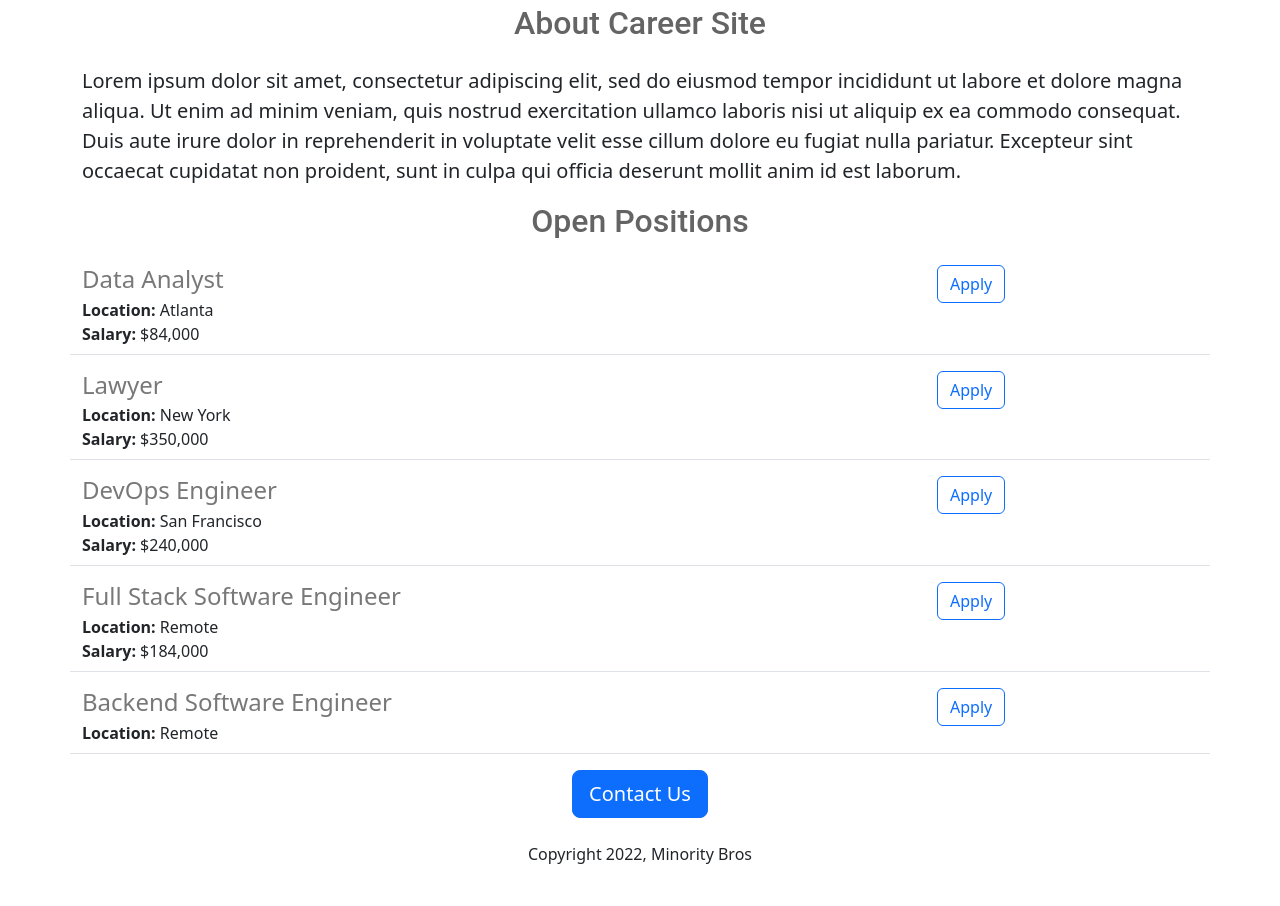
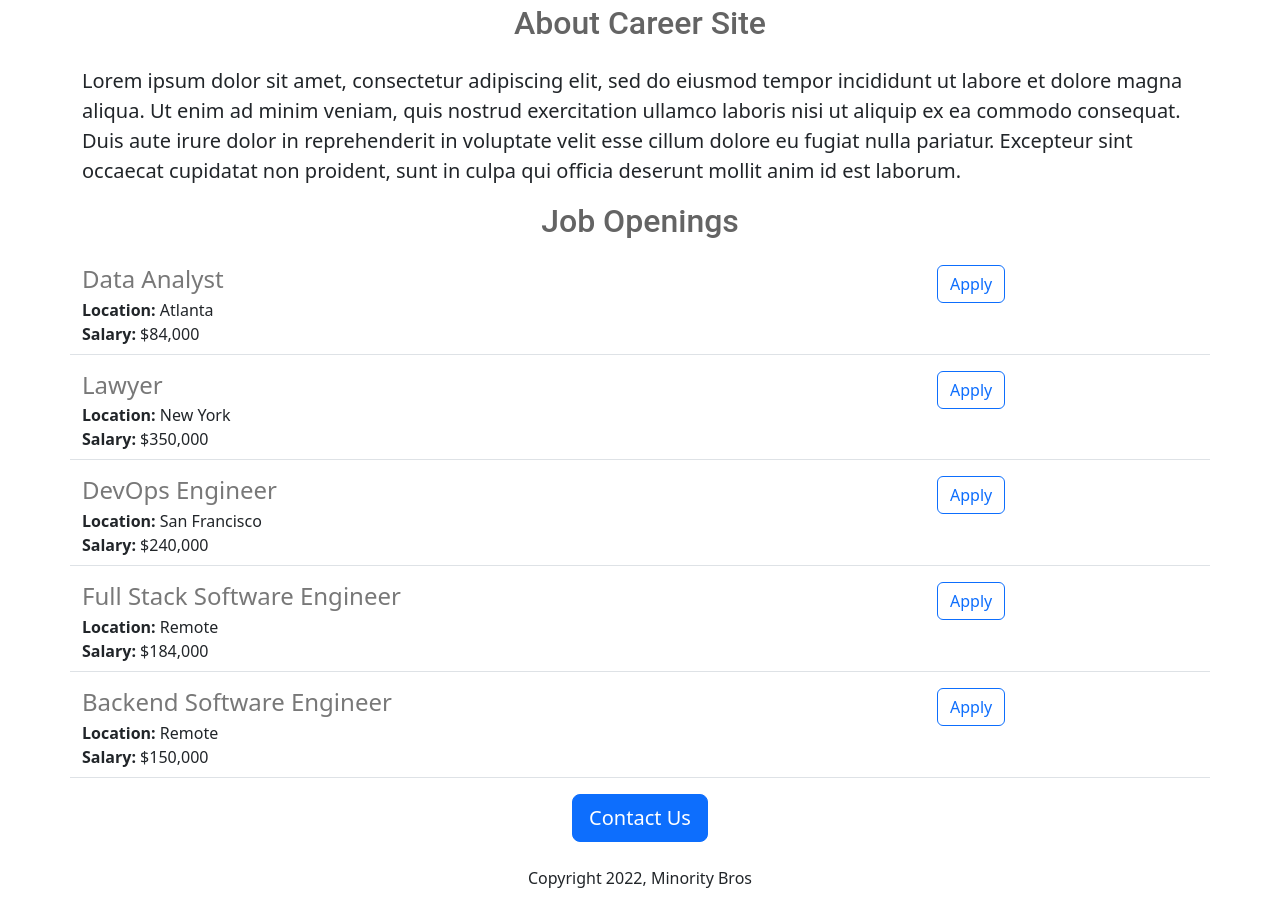
Before and after one commit to Abhi94N/career-site, a Flask app: page / in a window 1280 px wide. Shown: the part 684-1590 px from the top of the page. Before the commit the page ends 1548 px from the top, so only its background shows below. Run offline with Flask 2, Linux system fonts and the light colour scheme.

Commit message:
Made some changes

```diff
--- a/app.py
+++ b/app.py
@@ -31,6 +31,7 @@ JOBS = [
     'id': 5,
     'title': 'Backend Software Engineer',
     'location': 'Remote',
+    'salary': '$150,000'
   },
 ]
 
@@ -38,6 +39,7 @@ JOBS = [
 @app.route("/")
 def index():
   return render_template("home.html", jobs=JOBS, company_name="IllumiDesk")
+
 
 # api route
 @app.route("/api/jobs")
--- a/templates/home.html
+++ b/templates/home.html
@@ -51,7 +51,7 @@
         Lorem ipsum dolor sit amet, consectetur adipiscing elit, sed do eiusmod tempor incididunt ut labore et dolore magna aliqua. Ut enim ad minim veniam, quis nostrud exercitation ullamco laboris nisi ut aliquip ex ea commodo consequat. Duis aute irure dolor in reprehenderit in voluptate velit esse cillum dolore eu fugiat nulla pariatur. Excepteur sint occaecat cupidatat non proident, sunt in culpa qui officia deserunt mollit anim id est laborum.
       </p>
 
-      <h2 class="text-center mt-2 mb-4">Open Positions</h2>
+      <h2 class="text-center mt-2 mb-4">Job Openings</h2>
       <div>
         {% for job in jobs %}
           {% include 'jobitem.html' %}
```
